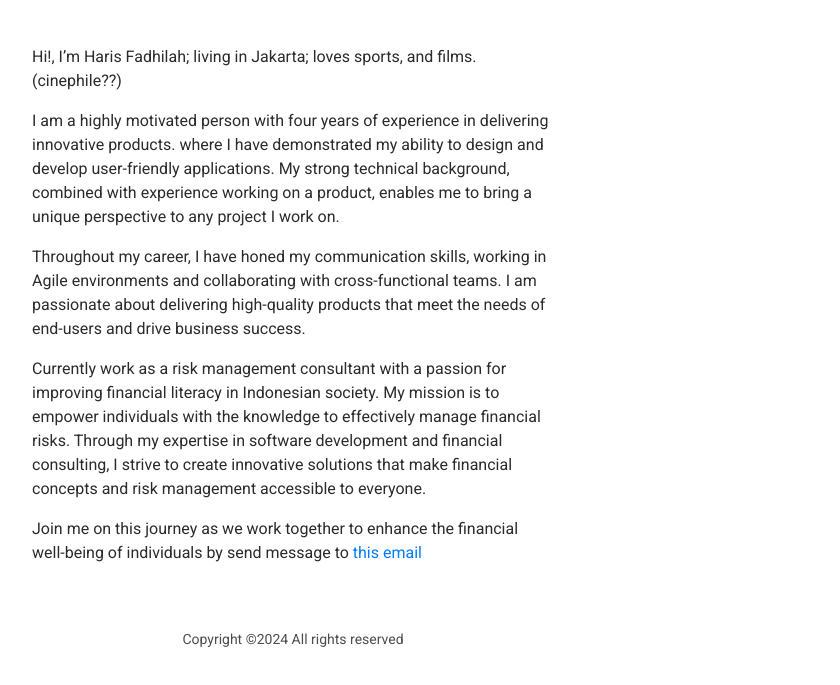
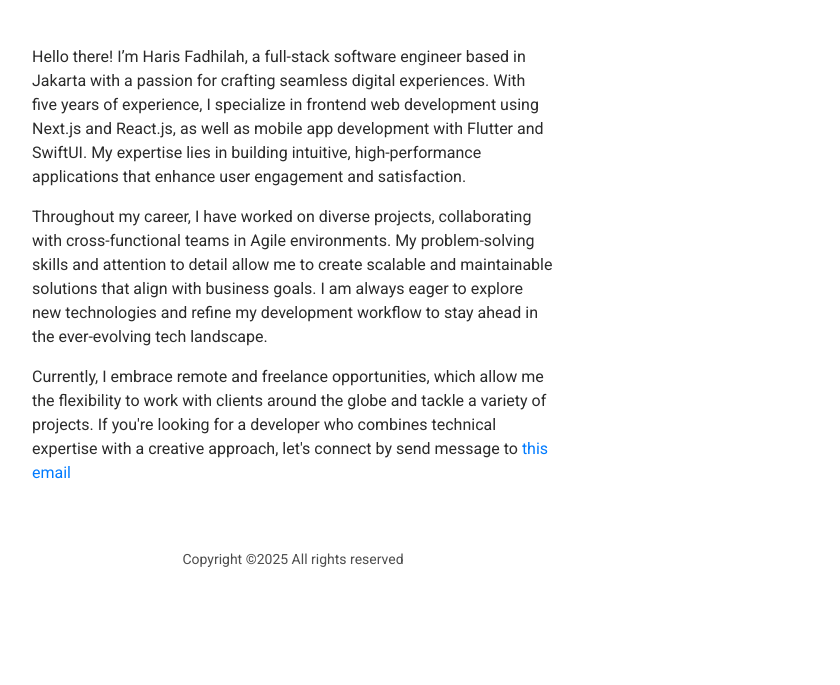
Before and after one commit to harisblablabla/gatsby-porto, a Gatsby site: page /about in a window 1280 px wide. Shown: the part 161-846 px from the top of the page, without its empty margins (347-1187 px from the left). After the commit the page ends 800 px from the top, so only its background shows below. Built offline with nearby package versions, Linux system fonts and the light colour scheme; Gatsby itself is replaced by a stand-in of ours.

Commit message:
fix: minor update about me,etc

```diff
--- a/gatsby-config.js
+++ b/gatsby-config.js
@@ -9,13 +9,11 @@ module.exports = {
 
   siteMetadata: {
     title: `Hi! Haris is Here`,
-    typing: [`Risk Management Consultant`,`Fullstack Engineer`,`UI Designer`],
+    typing: [`Frontend Web Engineer`,`Fullstack Software Engineer`,`Mobile Engineer`,`UI Designer`],
     link: [`https://medium.com/@haris.fadhilah21`,`https://github.com/harisblablabla`,`https://linkedin.com/in/harris-fadhilah/`],
-    about: [`Hi!, I’m Haris Fadhilah; living in Jakarta; loves sports, and films. (cinephile??)`,
-    `I am a highly motivated person with four years of experience in delivering innovative products. where I have demonstrated my ability to design and develop user-friendly applications. My strong technical background, combined with experience working on a product, enables me to bring a unique perspective to any project I work on.`,
-    `Throughout my career, I have honed my communication skills, working in Agile environments and collaborating with cross-functional teams. I am passionate about delivering high-quality products that meet the needs of end-users and drive business success.`,
-    `Currently work as a risk management consultant with a passion for improving financial literacy in Indonesian society. My mission is to empower individuals with the knowledge to effectively manage financial risks. Through my expertise in software development and financial consulting, I strive to create innovative solutions that make financial concepts and risk management accessible to everyone.`,
-    `Join me on this journey as we work together to enhance the financial well-being of individuals by send message to`,
+    about: [`Hello there! I’m Haris Fadhilah, a full-stack software engineer based in Jakarta with a passion for crafting seamless digital experiences. With five years of experience, I specialize in frontend web development using Next.js and React.js, as well as mobile app development with Flutter and SwiftUI. My expertise lies in building intuitive, high-performance applications that enhance user engagement and satisfaction.`,
+    `Throughout my career, I have worked on diverse projects, collaborating with cross-functional teams in Agile environments. My problem-solving skills and attention to detail allow me to create scalable and maintainable solutions that align with business goals. I am always eager to explore new technologies and refine my development workflow to stay ahead in the ever-evolving tech landscape.`,
+    `Currently, I embrace remote and freelance opportunities, which allow me the flexibility to work with clients around the globe and tackle a variety of projects. If you're looking for a developer who combines technical expertise with a creative approach, let's connect by send message to`,
   ]
   },
   plugins: [
--- a/src/components/footer.jsx
+++ b/src/components/footer.jsx
@@ -4,7 +4,7 @@ export default function Footer() {
 
     return (
         <div>
-            <p className={'py-5'} style={{textAlign:'center',fontSize:'14px',color:'#4d4d4d'}}>Copyright ©2024 All rights reserved</p>
+            <p className={'py-5'} style={{textAlign:'center',fontSize:'14px',color:'#4d4d4d'}}>Copyright ©2025 All rights reserved</p>
         </div>
     )
 }
--- a/src/data/list-project.yml
+++ b/src/data/list-project.yml
@@ -2,7 +2,7 @@
   link: "/project-5/"
   desc: "Arise is an agency dedicated to enhancing financial literacy in Indonesian society, with a special focus on risk management."
   image: "project5.png"
-- title: "FitFix - Research Phase"
+- title: "FitFix App"
   link: "/project-4/"
   desc: "FitFix is an application that wants to help people who are going on a weight loss diet, by helping them chunk their weight loss goal, set their daily calorie goal, and evaluate their progress to minimize the chance of the yo-yo effect in dieting."
   image: "project4.jpg"
--- a/src/pages/about.js
+++ b/src/pages/about.js
@@ -34,9 +34,7 @@ export default function About() {
                             <h2 style={{textAlign:'center'}}>about me</h2>
                             <p  className={`mt-5`}>{about[0]}</p>
                             <p  className={`mt-3`}>{about[1]}</p>
-                            <p  className={`mt-3`}>{about[2]}</p>
-                            <p  className={`mt-3`}>{about[3]}</p>
-                            <p  className={`mt-3`}>{about[4]} <a href = "mailto: haris.fadhilah21@gmail.com">this email</a> </p>
+                            <p  className={`mt-3`}>{about[2]} <a href = "mailto: haris.fadhilah21@gmail.com">this email</a></p>
                         </Col>
                     </Row>
                 </Container>
--- a/src/pages/project-4.js
+++ b/src/pages/project-4.js
@@ -29,7 +29,7 @@ export default function Project4(props) {
                     <Navbar/>
                     <Row className={`justify-content-center mt-5`}>
                         <Col md={8} className={`px-4`}>
-                            <h3 className={'my-2'}>FitFix - Research Phase</h3>
+                            <h3 className={'my-2'}>FitFix App</h3>
                         </Col>
                         <Col md={12} className={`px-4`}>
                             <GatsbyImage className={'mt-5 lazyload'} style={{borderRadius:"16px"}} image={arrData[0].images.childImageSharp.gatsbyImageData} alt="cover"/>
@@ -38,7 +38,8 @@ export default function Project4(props) {
                             <h5 className={'my-4'}><strong>Introducing, FitFix</strong></h5>
                             <p>Have you ever been on a diet? But your weight is back to its original weight?? 😥 Well, FitFix is for you! We’ll help you to build a long-lasting diet lifestyle by chunking your weight loss goal, set your daily calorie goal, and evaluate your progress to minimize the chance of the yo-yo effect in dieting.</p>
                             <p>This project was done as a group (6 people) at the Apple Developer Academy. My role in the project is as a lead engineer, with more focus on application development (managing backlogs, prioritizing tasks, and unit testing). Before getting into application development, the research process from Fitfix is done together even though the roles in the team are different.</p>
-                            <h5 className={'my-4'}><strong>How did we begin?</strong></h5>
+                            <h5 className={'my-4'}><strong>My Work</strong></h5>
+                            <p></p>
                         </Col>
                     </Row>
                 </Container>
```
Also changed, not shown: 1 other file.
